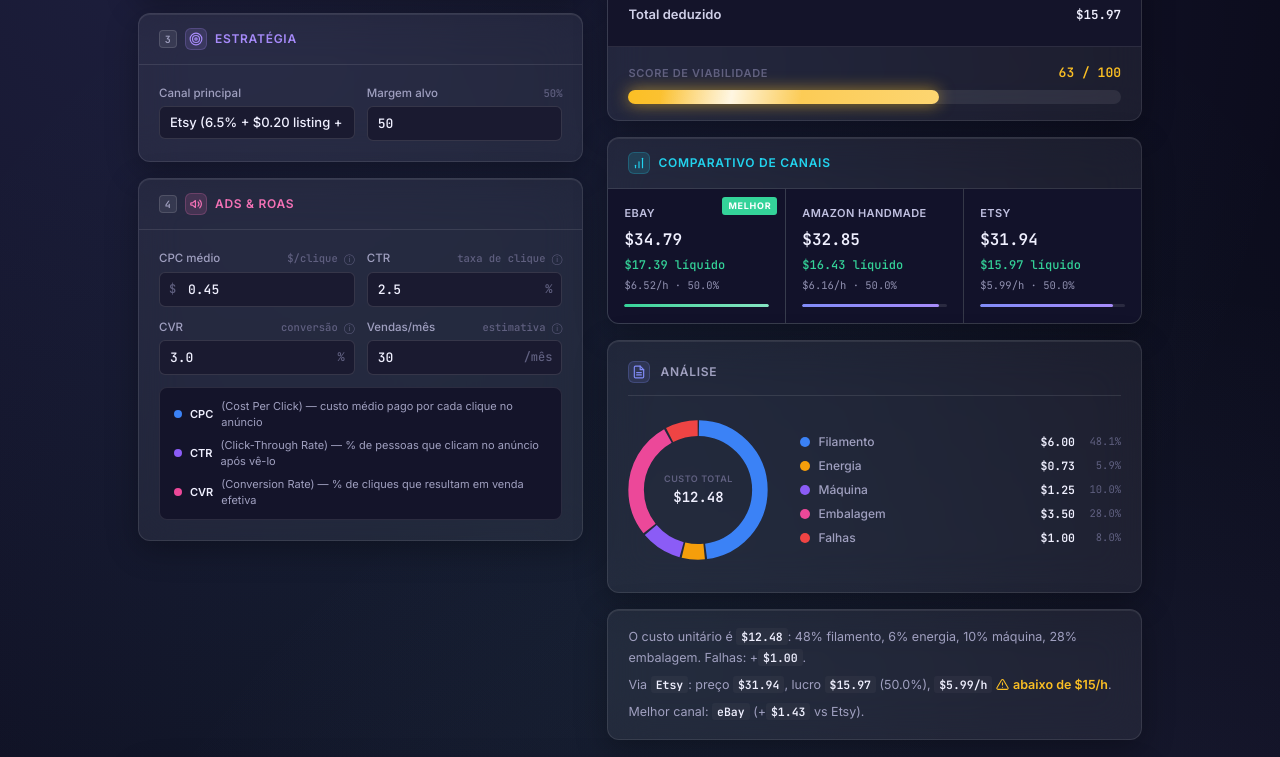
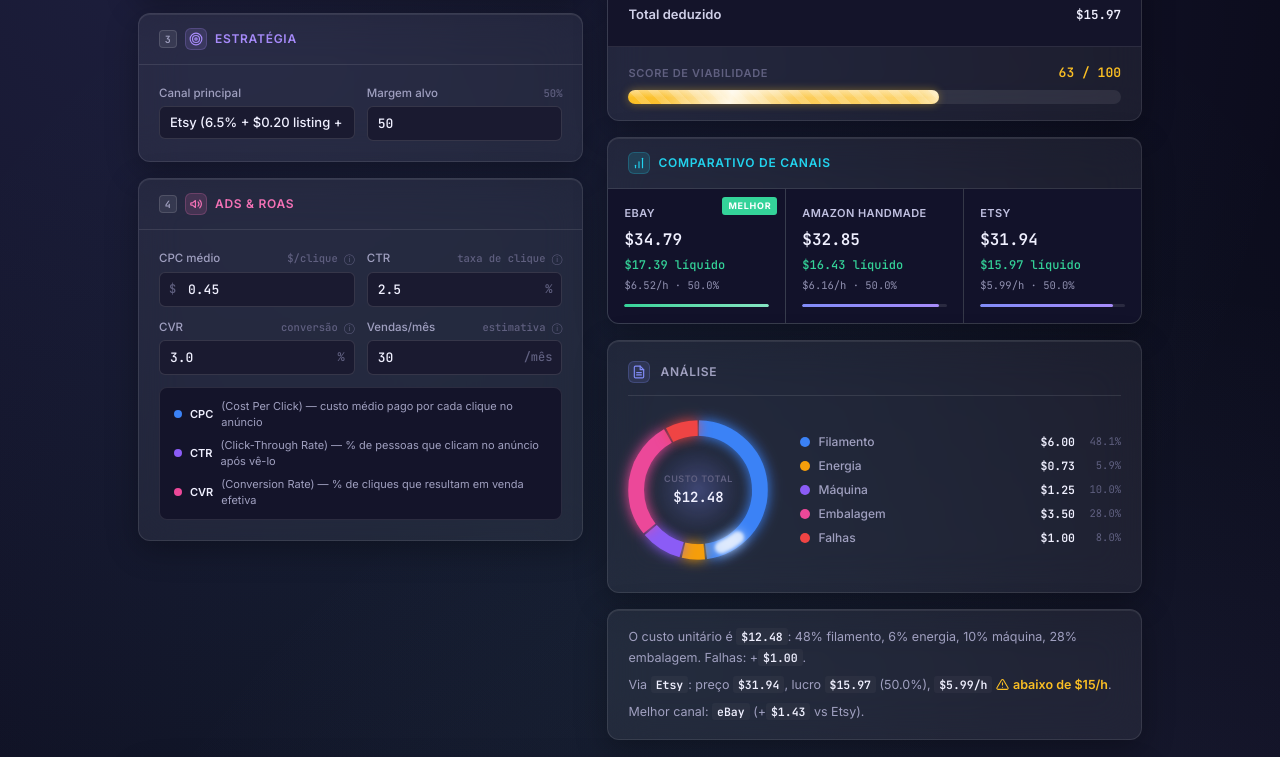
Before and after one commit to arthursircilli92/3D-IMPRESSAO, a plain HTML site: page calculadora-vendas.html in a window 1280 px wide. Shown: the part 563-1320 px from the top of the page. Drawn offline with Linux system fonts and the light colour scheme.

Commit message:
Calculadora: efeitos de luz na barra de score e na rosca
- Barra: glow pulsando, reflexo de vidro, listras deslizando, ponta luminosa e brilho varrendo
- Rosca: feixe de luz girando no anel, glow na cor de cada fatia (mais forte no hover),
  brilho pulsando no centro

Co-Authored-By: Claude Sonnet 5.5 <noreply@anthropic.com>
Claude-Session: https://claude.ai/code/session_01AEnR4T7LvSytWAg1CDxrkQ

```diff
--- a/calculadora-vendas.html
+++ b/calculadora-vendas.html
@@ -1288,10 +1288,33 @@
     position: relative;
     overflow: hidden;
     border-radius: 7px;
-    background: linear-gradient(90deg, var(--c), color-mix(in srgb, var(--c) 65%, white)) !important;
-    box-shadow: 0 0 16px color-mix(in srgb, var(--c) 60%, transparent);
+    background:
+      linear-gradient(180deg, rgba(255,255,255,.38) 0%, rgba(255,255,255,0) 55%),
+      linear-gradient(45deg, rgba(255,255,255,.16) 25%, transparent 25%, transparent 50%, rgba(255,255,255,.16) 50%, rgba(255,255,255,.16) 75%, transparent 75%, transparent),
+      linear-gradient(90deg, var(--c), color-mix(in srgb, var(--c) 65%, white)) !important;
+    background-size: 100% 100%, 20px 20px, 100% 100% !important;
+    box-shadow: 0 0 14px color-mix(in srgb, var(--c) 55%, transparent);
     transition: width 1s cubic-bezier(.22,1,.36,1), --c .5s ease;
-  }
+    animation: glowBreath 2.4s ease-in-out infinite, stripesMove 1.1s linear infinite;
+  }
+  @keyframes glowBreath {
+    0%, 100% { box-shadow: 0 0 8px color-mix(in srgb, var(--c) 40%, transparent); }
+    50%      { box-shadow: 0 0 24px 2px color-mix(in srgb, var(--c) 85%, transparent); }
+  }
+  @keyframes stripesMove {
+    from { background-position: 0 0, 0 0, 0 0; }
+    to   { background-position: 0 0, 20px 0, 0 0; }
+  }
+  /* ponta luminosa no fim do preenchimento */
+  .score-fill::before {
+    content: '';
+    position: absolute; top: 0; bottom: 0; right: 0; width: 22px;
+    background: linear-gradient(90deg, transparent, rgba(255,255,255,.95));
+    filter: blur(1.5px);
+    animation: headPulse 1.6s ease-in-out infinite;
+    z-index: 1;
+  }
+  @keyframes headPulse { 0%, 100% { opacity: .45; } 50% { opacity: 1; } }
   .score-fill::after {
     content: '';
     position: absolute; top: 0; bottom: 0; left: 0;
@@ -1308,7 +1331,27 @@
     transition: stroke-dasharray .9s cubic-bezier(.22,1,.36,1), stroke-dashoffset .9s cubic-bezier(.22,1,.36,1),
                 transform .25s ease, stroke-width .25s ease, opacity .25s ease;
   }
+  .donut-slice { filter: drop-shadow(0 0 1.6px var(--g, transparent)); }
+  .donut-slice.active { filter: drop-shadow(0 0 2.5px var(--g)) drop-shadow(0 0 6px var(--g)); }
+  .donut-sweep {
+    pointer-events: none;
+    transform-origin: 18px 18px;
+    animation: donutSweep 3.6s linear infinite;
+    filter: blur(.35px) drop-shadow(0 0 1.5px rgba(255,255,255,.9));
+    mix-blend-mode: screen;
+  }
+  @keyframes donutSweep { to { transform: rotate(360deg); } }
+  .cost-donut-wrap { isolation: isolate; }
+  .cost-donut-wrap::before {
+    content: '';
+    position: absolute; inset: 20%; border-radius: 50%; z-index: -1;
+    background: radial-gradient(circle, color-mix(in srgb, var(--accent) 30%, transparent) 0%, transparent 70%);
+    animation: centerBreath 3.4s ease-in-out infinite;
+    pointer-events: none;
+  }
+  @keyframes centerBreath { 0%, 100% { opacity: .35; transform: scale(.92); } 50% { opacity: 1; transform: scale(1.08); } }
   .analysis-layout.has-active .donut-slice:not(.active) { opacity: .3; }
+  .analysis-layout.has-active .donut-sweep { opacity: 0; }
   .analysis-layout.has-active .cost-legend-item:not(.active) { opacity: .45; }
   .cost-legend-item {
     padding: 3px 6px; margin: -3px -6px; border-radius: 6px;
@@ -1883,8 +1926,8 @@
   function buildDonut() {
     const svg = $('cost-donut-svg'), leg = $('cost-legend');
     svg.innerHTML = DONUT.items.map((it, i) =>
-      `<circle class="donut-slice" data-i="${i}" cx="18" cy="18" r="15.9155" fill="none" stroke="${it.color}" stroke-width="4" style="stroke-dasharray:0 100;stroke-dashoffset:0"/>`
-    ).join('');
+      `<circle class="donut-slice" data-i="${i}" cx="18" cy="18" r="15.9155" fill="none" stroke="${it.color}" stroke-width="4" style="stroke-dasharray:0 100;stroke-dashoffset:0;--g:${it.color}"/>`
+    ).join('') + '<circle class="donut-sweep" cx="18" cy="18" r="15.9155" fill="none" stroke="#fff" stroke-opacity=".7" stroke-width="3.2" stroke-linecap="round" stroke-dasharray="5 95" style="stroke-dashoffset:0"/>';
     leg.innerHTML = DONUT.items.map((it, i) =>
       `<div class="cost-legend-item" data-i="${i}">
         <span class="cost-legend-dot" style="background:${it.color};"></span>
```
